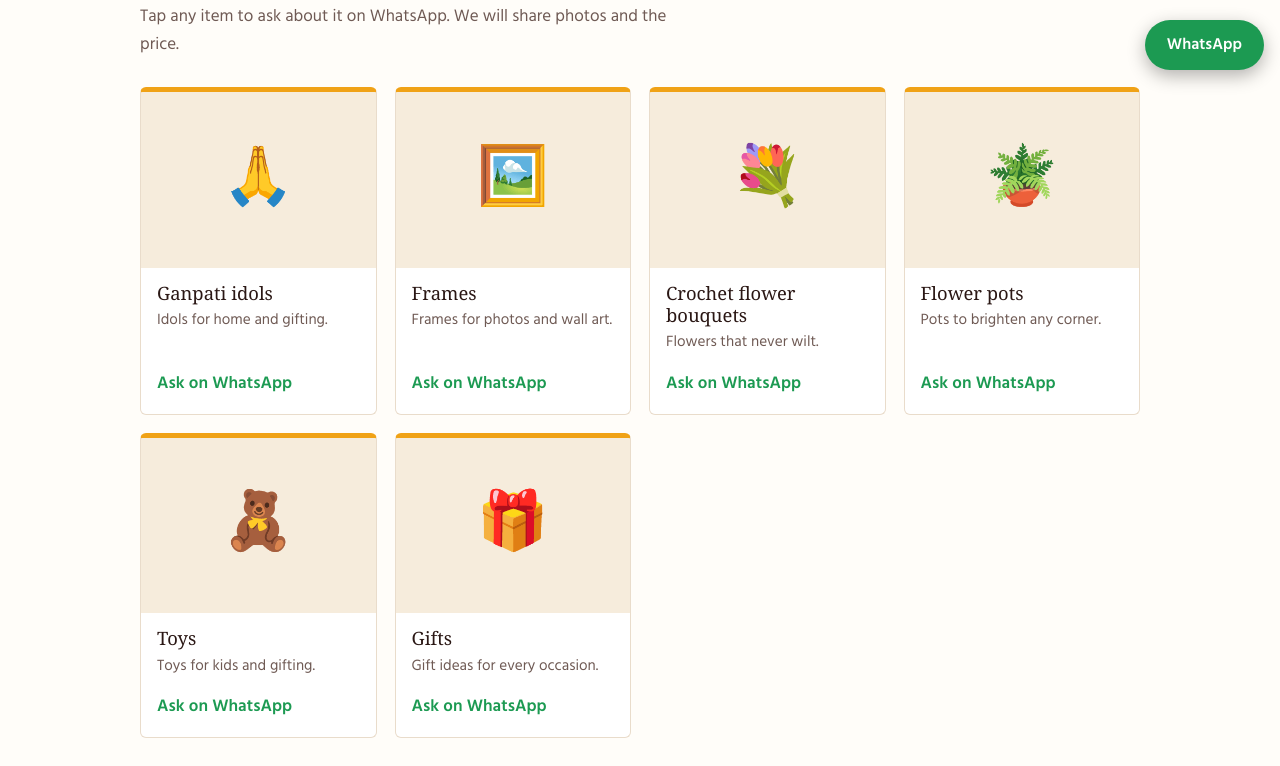
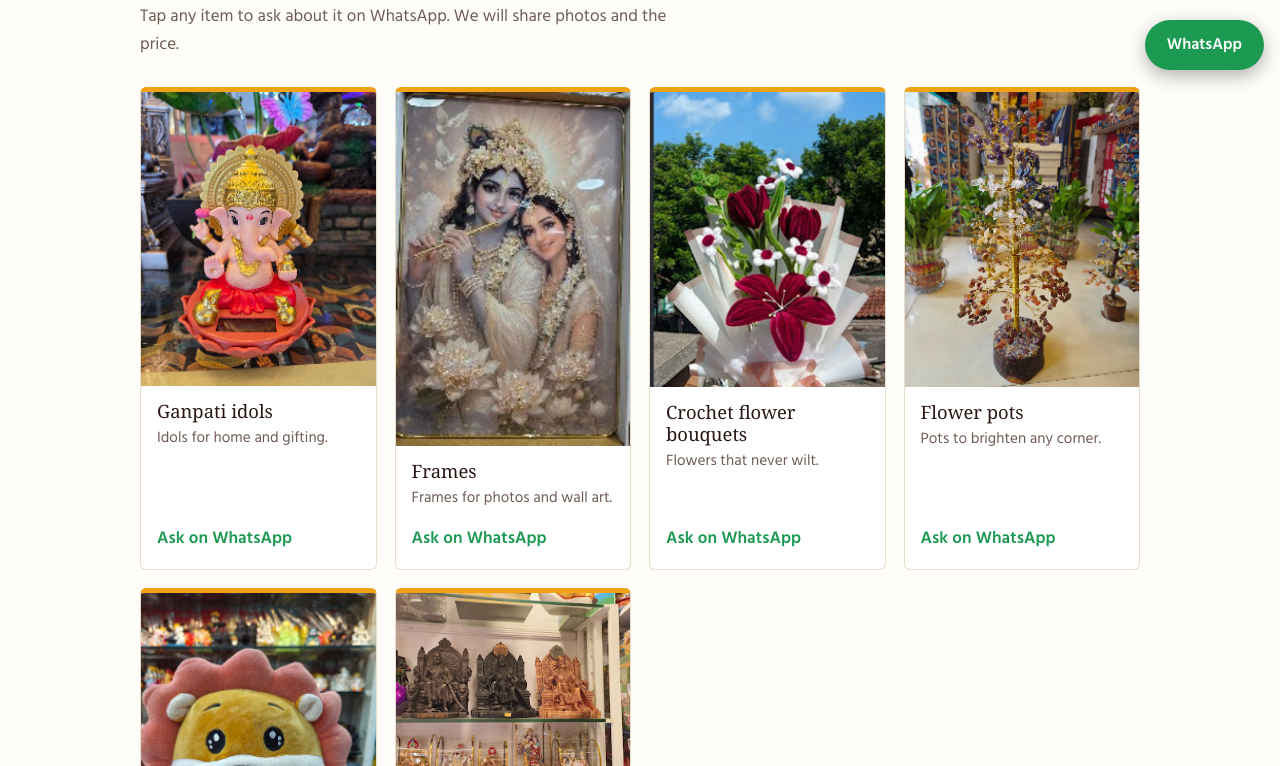
Before and after one commit to tanmaybankar062007-prog/gift-house-demo-, a plain HTML site: page index.html in a window 1280 px wide. Shown: the part 714-1480 px from the top of the page. Drawn offline with Linux system fonts and the light colour scheme; a web font is replaced by a local one.

Commit message:
Update index.html

```diff
--- a/index.html
+++ b/index.html
@@ -125,12 +125,12 @@ const CONFIG = {
   mapLink: "https://maps.app.goo.gl/EF4N1Kk1FNt3tWLZ9",
   // img: a photo path like "photos/ganpati.jpg" shows a real photo; leave "" to show the emoji. price: leave "" to hide.
   products: [
-    { name: "Ganpati idols", desc: "Idols for home and gifting.", price: "", emoji: "🙏", img: "" },
-    { name: "Frames", desc: "Frames for photos and wall art.", price: "", emoji: "🖼️", img: "" },
-    { name: "Crochet flower bouquets", desc: "Flowers that never wilt.", price: "", emoji: "💐", img: "" },
-    { name: "Flower pots", desc: "Pots to brighten any corner.", price: "", emoji: "🪴", img: "" },
-    { name: "Toys", desc: "Toys for kids and gifting.", price: "", emoji: "🧸", img: "" },
-    { name: "Gifts", desc: "Gift ideas for every occasion.", price: "", emoji: "🎁", img: "" }
+       { name: "Ganpati idols", desc: "Idols for home and gifting.", price: "", emoji: "🙏", img: "ganpati.jpg.jpg" },
+    { name: "Frames", desc: "Frames for photos and wall art.", price: "", emoji: "🖼️", img: "frame.jpg.jpg" },
+    { name: "Crochet flower bouquets", desc: "Flowers that never wilt.", price: "", emoji: "💐", img: "crochet.jpg.jpg" },
+    { name: "Flower pots", desc: "Pots to brighten any corner.", price: "", emoji: "🪴", img: "flower.jpg.jpg" },
+    { name: "Toys", desc: "Toys for kids and gifting.", price: "", emoji: "🧸", img: "lion.jpg.jpg" },
+    { name: "Gifts", desc: "Gift ideas for every occasion.", price: "", emoji: "🎁", img: "idol.jpg.jpg" }
   ]
 };
 /* ================================================ */
```
